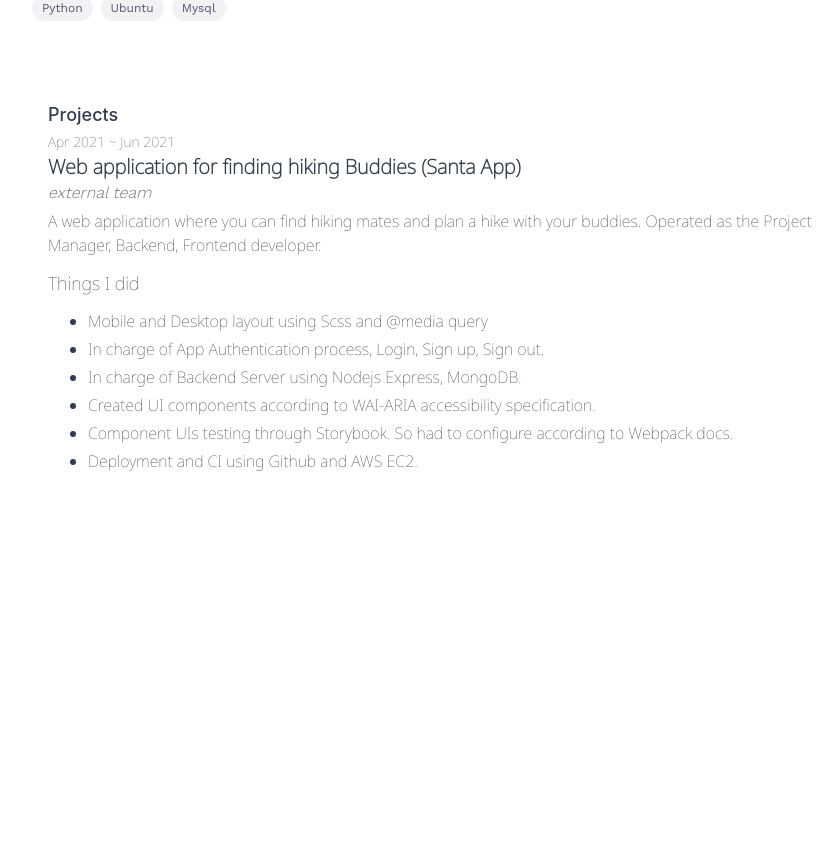
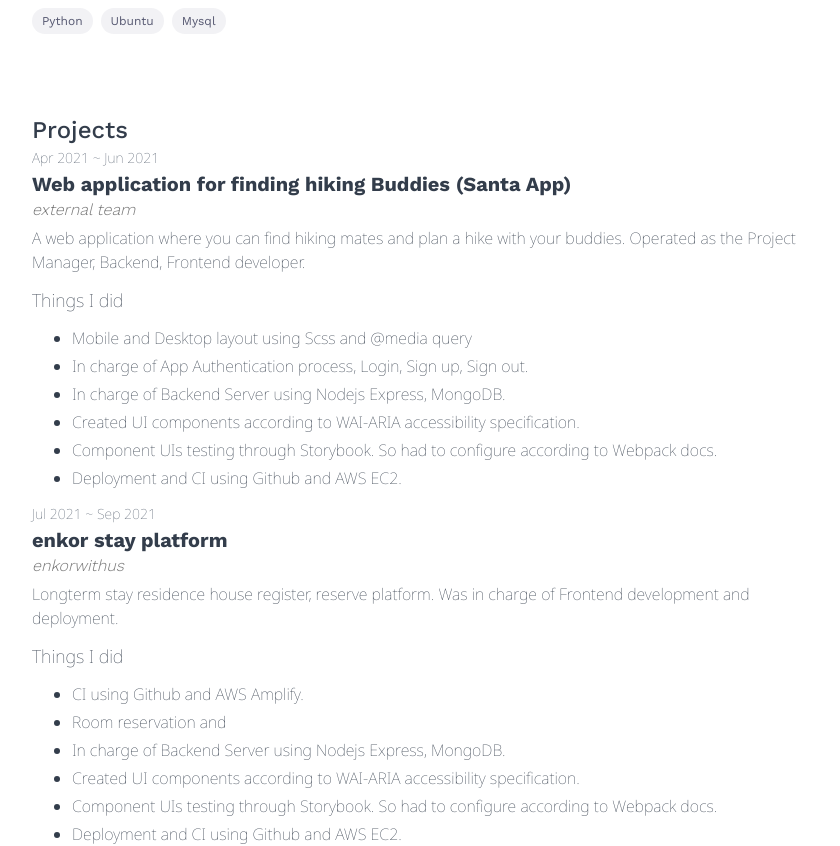
Before and after one commit to Wonjuny0804/my-nextjs-blog, a Next.js app: page /about in a window 1280 px wide. Shown: the part 1981-2827 px from the top of the page, without its empty margins (208-1048 px from the left). Before the commit the page ends 2454 px from the top, so only its background shows below. Built offline with nearby package versions, Linux system fonts and the light colour scheme; a web font is replaced by a local one.

Commit message:
Add Projects data and modify style of Project components

```diff
--- a/components/about/Projects/Project.tsx
+++ b/components/about/Projects/Project.tsx
@@ -29,7 +29,7 @@ const Project: FC<Props> = ({
       </span>
       {link ? (
         <a target={`_blank`} href={link} className={`hover:underline`}>
-          <h1 className={`font-bold text-xl font-notoSans`}>{projectTitle}</h1>
+          <h1 className={`font-bold text-xl font-workSans`}>{projectTitle}</h1>
         </a>
       ) : (
         <h1 className={`font-bold text-xl font-workSans`}>{projectTitle}</h1>
--- a/components/about/Projects/Projects.tsx
+++ b/components/about/Projects/Projects.tsx
@@ -5,8 +5,11 @@ import projects from "./projectDatas";
 
 const Projects: FC = React.memo(() => {
   return (
-    <section className={`mt-20 text-primary-dark px-4`}>
-      <h1 className={`font-medium text-lg`}>Projects</h1>
+    <section className={`mt-20 text-primary-dark px-4 lg:p-0 font-workSans `}>
+      <h1 className={`font-medium text-lg lg:text-2xl lg:text-primary-dark`}>
+        Projects
+      </h1>
+      <ul className={`flex flex-col gap-3`}>
         {projects.map(({ period, projectTitle, team, desc, list, link }) => (
           <Project
             period={{
@@ -21,6 +24,7 @@ const Projects: FC = React.memo(() => {
             link={link}
           />
         ))}
+      </ul>
     </section>
   );
 });
--- a/components/about/Projects/projectDatas.ts
+++ b/components/about/Projects/projectDatas.ts
@@ -11,7 +11,8 @@ const projects: Array<Props> = [
     desc: `A web application where you can find hiking mates and plan a hike with
     your buddies. Operated as the Project Manager, Backend, Frontend
     developer.`,
-    list: `<li>
+    list: `
+    <li>
     Mobile and Desktop layout using
     <span class="font-normal">Scss and @media query</span>
   </li>
@@ -41,6 +42,42 @@ const projects: Array<Props> = [
   <li>Deployment and CI using Github and AWS EC2.</li>`,
     link: "https://github.com/Santa-Application/App",
   },
+  {
+    period: {
+      from: "2021-07",
+      to: "2021-09",
+    },
+    projectTitle: "enkor stay platform",
+    team: "enkorwithus",
+    desc: `Longterm stay residence house register, reserve platform. Was in charge of Frontend development and deployment.`,
+    list: `
+    <li>
+    CI using Github and AWS Amplify.
+  </li>
+  <li>
+    Room reservation and
+  </li>
+  <li>
+    In charge of
+    <span class="font-normal">
+      Backend Server using Nodejs Express, MongoDB.
+    </span>
+  </li>
+  <li>
+    Created
+    <span class="font-normal">
+      UI components according to WAI-ARIA accessibility specification.
+    </span>
+  </li>
+  <li>
+    <span class="font-normal">
+      Component UIs testing through Storybook.
+    </span>
+    So had to configure according to Webpack docs.
+  </li>
+  <li>Deployment and CI using Github and AWS EC2.</li>
+    `,
+  },
 ];
 
 export default projects;
--- a/components/about/Resume/Resume.tsx
+++ b/components/about/Resume/Resume.tsx
@@ -12,7 +12,7 @@ const Resume: FC = React.memo(() => {
 
   return (
     <section className={`px-4 mt-20 text-primary-dark lg:px-0`}>
-      <h1 className={`text-[17px] font-medium font-workSans`}>
+      <h1 className={`text-[17px] lg:text-2xl font-medium font-workSans`}>
         Skills and experiences
       </h1>
 
@@ -108,7 +108,9 @@ const Resume: FC = React.memo(() => {
       </div>
 
       <div className={`mt-20`}>
-        <h2 className={`text-[17px] font-medium mb-3 font-workSans`}>
+        <h2
+          className={`text-[17px] font-medium mb-3 lg:text-2xl font-workSans`}
+        >
           Experiences
         </h2>
 
```
Lines whose indentation alone changed are shown as unchanged.
